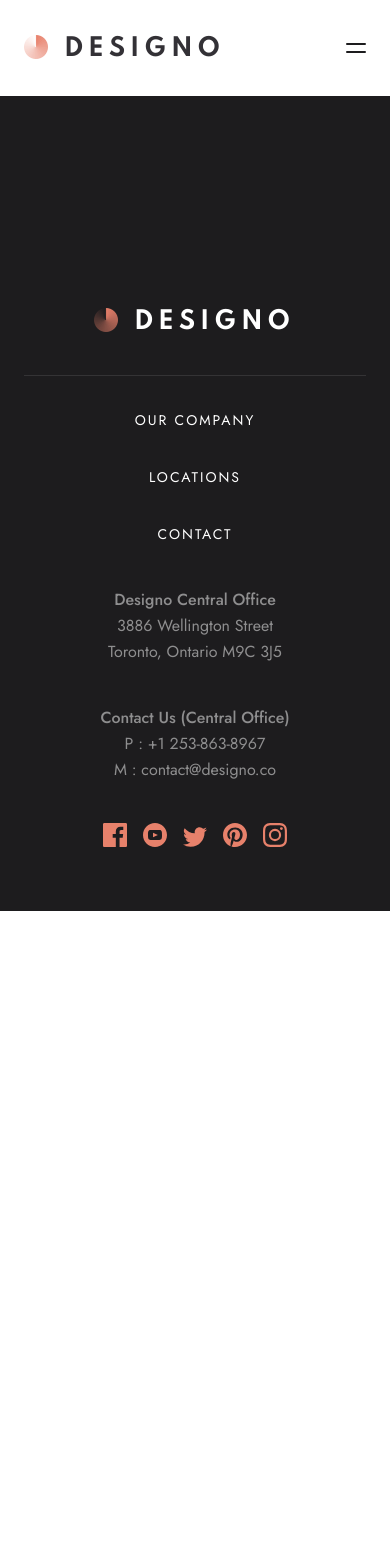
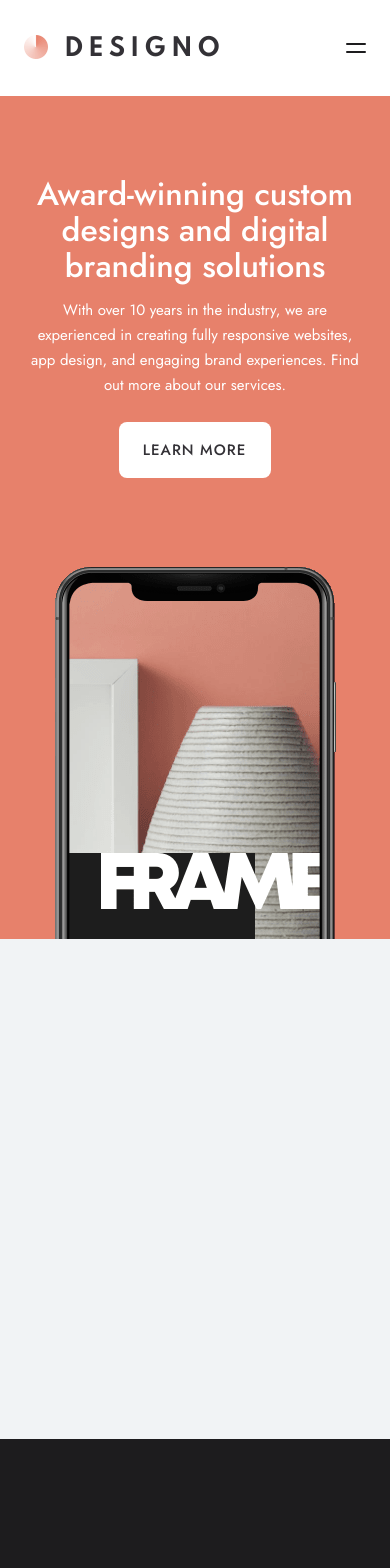
Before and after one commit to richieAiello/designo-website, a React (Vite) app: page / in a window 390 px wide. Shown: the top 1568 px of the page. Before the commit the page ends 911 px from the top, so only its background shows below. Built offline with nearby package versions, Linux system fonts and the light colour scheme.

Commit message:
Styles for components in hero home on mobile.

```diff
--- a/src/components/footer/Footer.js
+++ b/src/components/footer/Footer.js
@@ -5,7 +5,7 @@ import FooterIcons from "./FooterIcons";
 export default function Footer(props) {
 
   return (
-    <footer className={props.className}>
+    <footer className={props.footerClass}>
       <div className="footer__wrapper container">
         <NavLink to="/" aria-label="Link to home page." className="logo">
           <img src={logo} alt="" className="logo__icon"/>
--- a/src/components/hero/Hero.js
+++ b/src/components/hero/Hero.js
@@ -0,0 +1,18 @@
+export default function Hero(props) {
+  return (
+    <header className={`hero container--hero ${props.heroClass}`}>
+      <div className={`hero__wrapper ${props.wrapperClass}`}>
+        <h1 className="hero__heading bold">
+          {props.heading}
+        </h1>
+        <p className="hero__text">
+          {props.text}
+        </p>
+        {props.btn}
+        {props.image}
+        {props.form}
+      </div>
+      {props.banner}
+    </header>
+  );
+}
--- /dev/null
+++ b/src/components/hero/HeroBtn.js
@@ -0,0 +1,9 @@
+import { Link } from "react-router-dom";
+
+export default function HeroBtn() {
+  return (
+    <Link to="/about" className="btn btn--hero link">
+      learn more
+    </Link>
+  );
+}
--- /dev/null
+++ b/src/components/hero/HeroImage.js
@@ -0,0 +1,7 @@
+import image from "../../assets/home/desktop/image-hero-phone.png";
+
+export default function HeroImage() {
+  return (
+    <img src={image} alt="" className="image image--hero" />
+  );
+}
--- a/src/main.scss
+++ b/src/main.scss
@@ -32,6 +32,10 @@ $light-peach: #FFAD9B;
 .container {
   width: min(100% - 3rem, 689px);
   margin-inline: auto;
+
+  &--hero {
+    padding:0 1.5rem;
+  }
 }
 
 .btn,
@@ -81,6 +85,7 @@ $light-peach: #FFAD9B;
   width: 100%;
   background-color: $white;
   position: fixed;
+  z-index: 3;
   top: 0;
 
   .logo {
@@ -169,6 +174,56 @@ $light-peach: #FFAD9B;
 }
 
 /*****************************************
+    HERO
+*****************************************/
+.hero {
+  display: flex;
+  flex-direction: column;
+  background-color: $peach;
+  color: $white;
+  text-align: center;
+  margin-top: 6rem;
+  position: relative;
+
+  &--home {
+    height: 843px;
+  }
+
+  &__wrapper {
+
+    &--home {
+      margin-top: 5rem;
+    }
+
+    // &--secondary {
+    //   overflow: hidden;
+    //   background-color: #000;
+    // }
+  }
+
+  &__heading {
+    font-size: 2rem;
+    line-height: 2.25rem;
+    margin-bottom: 0.875rem;
+  }
+
+  &__text {
+    font-size: 0.9375rem;
+    line-height: 1.5625rem;
+    margin-bottom: 1.5rem;
+  }
+}
+
+/*****************************************
+    MAIN
+*****************************************/
+.main {
+  position: relative;
+  background-color: $light-grey;
+  height: 500px;
+}
+
+/*****************************************
   FOOTER
 *****************************************/
 // Temporary footer styles
@@ -177,7 +232,6 @@ $light-peach: #FFAD9B;
 
   &,
   &--secondary {
-    margin-top: 6rem;
     background-color: $black;
     color: $white;
     text-align: center;
@@ -271,6 +325,40 @@ $light-peach: #FFAD9B;
     //   }
     // }
   }
+
+  &--hero {
+    text-transform: uppercase;
+    font-size: 0.9375rem;
+    line-height: 21.68px;
+    letter-spacing: 1px;
+    color: $dark-grey;
+    background-color: $white;
+    border-radius: 0.5rem;
+    padding: 1.125rem 1.5625rem 1rem 1.5rem;
+
+    &:hover,
+    &:focus {
+      color: $white;
+      background-color: $light-peach;
+    }
+  }
+}
+
+/*****************************************
+    IMAGES
+*****************************************/
+.image {
+  max-width: 100%;
+  object-fit: cover;
+
+
+  &--hero {
+    position: absolute;
+    bottom: -200px;
+    left: 0;
+    right: 0;
+    margin-inline: auto;
+  }
 }
 
 /**********************************
--- a/src/routes/Home.js
+++ b/src/routes/Home.js
@@ -1,9 +1,29 @@
+import Hero from "../components/hero/Hero";
 import Footer from "../components/footer/Footer";
+import HeroBtn from "../components/hero/HeroBtn";
+import HeroImage from "../components/hero/HeroImage";
 
 export default function Home() {
   return (
     <>
-      <Footer className="footer" />
+      <Hero
+        heroClass="hero--home"
+        wrapperClass="hero__wrapper--home"
+        heading={
+          `Award-winning custom designs and digital branding solutions`
+        }
+        text={
+          `With over 10 years in the industry, we are experienced in
+          creating fully responsive websites, app design,
+          and engaging brand experiences. Find out more about our services.`
+        }
+        btn={<HeroBtn />}
+        image={<HeroImage />}
+      />
+      <main className="main">
+
+      </main>
+      <Footer footerClass="footer" />
     </>
   );
 }
```
Also changed, not shown: src/assets/home/desktop/image-hero-phone.png.
